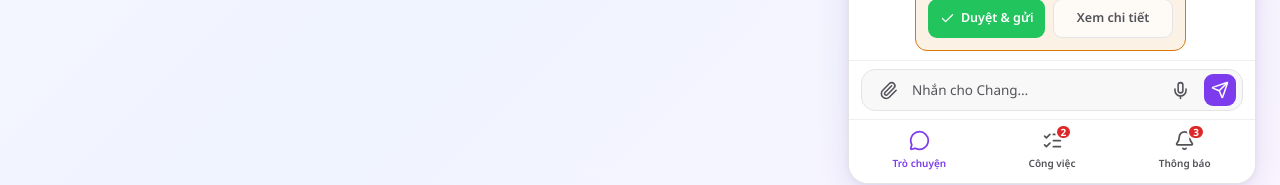
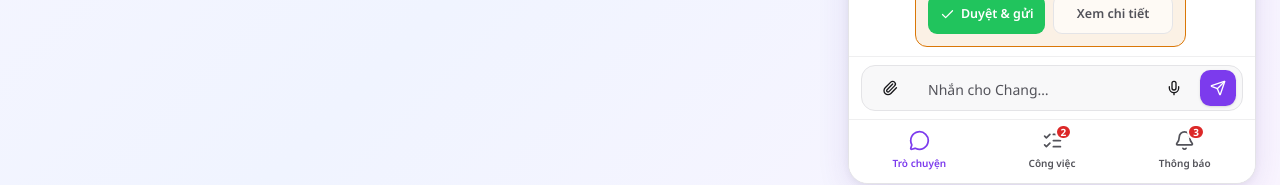
Before and after one commit to buinghiep-ptit/chatbotchangt-ui-v2, a React (Vite) app: page / in a window 1280 px wide. Shown: the part 592-777 px from the top of the page. Built offline with nearby package versions, Linux system fonts and the light colour scheme.

Commit message:
feat: replace native textarea/input/button with shadcn components in Composer and HistoryDrawer

```diff
--- a/src/components/chat/Composer.tsx
+++ b/src/components/chat/Composer.tsx
@@ -1,5 +1,7 @@
 import { useState } from 'react'
 import { Paperclip, Mic, Send } from 'lucide-react'
+import { Button } from '@/components/ui/button'
+import { Textarea } from '@/components/ui/textarea'
 
 export function Composer({ placeholder, onSend }: { placeholder: string; onSend: (text: string) => void }) {
   const [value, setValue] = useState('')
@@ -7,23 +9,27 @@ export function Composer({ placeholder, onSend }: { placeholder: string; onSend:
   return (
     <div className="flex-shrink-0 border-t border-border/60 px-3 py-2">
       <div className="flex items-end gap-2 rounded-[14px] border border-border bg-muted/60 py-1 pl-2.5 pr-1.5 focus-within:border-primary">
-        <button type="button" title="Đính kèm" className="flex h-8 w-8 flex-shrink-0 items-center justify-center rounded-[9px] text-muted-foreground hover:bg-muted">
+        <Button type="button" size="icon" variant="ghost" title="Đính kèm" className="flex-shrink-0">
           <Paperclip className="h-[19px] w-[19px]" />
-        </button>
-        <textarea
+        </Button>
+        <Textarea
           rows={1}
           value={value}
           placeholder={placeholder}
-          onChange={(e) => { setValue(e.target.value); e.target.style.height = 'auto'; e.target.style.height = `${Math.min(e.target.scrollHeight, 90)}px` }}
+          onChange={(e) => {
+            setValue(e.target.value)
+            e.target.style.height = 'auto'
+            e.target.style.height = `${Math.min(e.target.scrollHeight, 90)}px`
+          }}
           onKeyDown={(e) => { if (e.key === 'Enter' && !e.shiftKey) { e.preventDefault(); submit() } }}
-          className="max-h-[90px] flex-1 resize-none bg-transparent py-1.5 text-[13.5px] outline-none placeholder:text-muted-foreground"
+          className="min-h-0 max-h-[90px] flex-1 resize-none border-0 bg-transparent py-1.5 text-[13.5px] shadow-none focus-visible:ring-0"
         />
-        <button type="button" title="Nhập bằng giọng nói" className="flex h-8 w-8 flex-shrink-0 items-center justify-center rounded-[9px] text-muted-foreground hover:bg-muted">
+        <Button type="button" size="icon" variant="ghost" title="Nhập bằng giọng nói" className="flex-shrink-0">
           <Mic className="h-[19px] w-[19px]" />
-        </button>
-        <button type="button" title="Gửi" onClick={submit} className="flex h-8 w-8 flex-shrink-0 items-center justify-center rounded-[9px] bg-primary text-white hover:opacity-90">
+        </Button>
+        <Button type="button" size="icon" title="Gửi" onClick={submit} className="flex-shrink-0">
           <Send className="h-[18px] w-[18px]" />
-        </button>
+        </Button>
       </div>
     </div>
   )
--- a/src/components/chat/HistoryDrawer.tsx
+++ b/src/components/chat/HistoryDrawer.tsx
@@ -1,6 +1,8 @@
 import { ArrowLeft, SquarePen, Search, MessageSquare, Pin } from 'lucide-react'
 import { cn } from '@/lib/utils'
 import { useWidgetStore } from '@/store/useWidgetStore'
+import { Button } from '@/components/ui/button'
+import { Input } from '@/components/ui/input'
 
 const PINNED = [{ title: 'Báo cáo SLA tháng 5 — 15 đơn vị', snip: 'Em đã soạn xong email cho cả 15 đơn vị…' }]
 const TODAY = [
@@ -17,13 +19,20 @@ export function HistoryDrawer() {
   return (
     <div className={cn('glass absolute inset-0 z-20 flex flex-col transition-transform duration-200', historyOpen ? 'translate-x-0' : 'translate-x-full')}>
       <div className="flex flex-shrink-0 items-center gap-2.5 border-b border-border/60 px-3.5 py-3">
-        <IconBtn onClick={() => toggleHistory(false)}><ArrowLeft className="h-[19px] w-[19px]" /></IconBtn>
+        <Button size="icon" variant="ghost" onClick={() => toggleHistory(false)}>
+          <ArrowLeft className="h-[19px] w-[19px]" />
+        </Button>
         <div className="flex-1 text-[15px] font-bold">Lịch sử hội thoại</div>
-        <IconBtn onClick={newChat}><SquarePen className="h-[19px] w-[19px]" /></IconBtn>
+        <Button size="icon" variant="ghost" onClick={newChat}>
+          <SquarePen className="h-[19px] w-[19px]" />
+        </Button>
       </div>
       <div className="mx-3.5 mb-1 mt-3 flex items-center gap-2 rounded-[10px] border border-border bg-muted/60 px-2.5 py-2">
         <Search className="h-[17px] w-[17px] text-muted-foreground" />
-        <input className="flex-1 bg-transparent text-[13px] outline-none" placeholder="Tìm trong hội thoại…" />
+        <Input
+          className="h-auto flex-1 border-0 bg-transparent px-0 py-0 text-[13px] shadow-none focus-visible:ring-0"
+          placeholder="Tìm trong hội thoại…"
+        />
       </div>
       <div className="flex-1 overflow-y-auto scrollbar-thin">
         <Group title="Đã ghim" items={PINNED} Icon={Pin} onPick={() => toggleHistory(false)} />
@@ -34,21 +43,19 @@ export function HistoryDrawer() {
   )
 }
 
-function IconBtn({ children, onClick }: { children: React.ReactNode; onClick: () => void }) {
-  return <button type="button" onClick={onClick} className="flex h-8 w-8 items-center justify-center rounded-[9px] text-muted-foreground hover:bg-muted">{children}</button>
-}
 function Group({ title, items, Icon, onPick }: { title: string; items: { title: string; snip: string }[]; Icon: typeof Pin; onPick: () => void }) {
   return (
     <>
       <div className="px-4 pb-1.5 pt-3.5 text-[11px] font-semibold uppercase tracking-wide text-muted-foreground">{title}</div>
       {items.map((it) => (
-        <button key={it.title} type="button" onClick={onPick} className="flex w-full items-start gap-2.5 px-4 py-2.5 text-left hover:bg-muted">
+        <Button key={it.title} variant="ghost" onClick={onPick}
+          className="flex h-auto w-full items-start justify-start gap-2.5 rounded-none px-4 py-2.5 text-left">
           <Icon className="mt-0.5 h-4 w-4 flex-shrink-0 text-muted-foreground" />
           <div className="min-w-0 flex-1">
             <div className="truncate text-[13px] font-medium">{it.title}</div>
             <div className="mt-0.5 truncate text-[12px] text-muted-foreground">{it.snip}</div>
           </div>
-        </button>
+        </Button>
       ))}
     </>
   )
```
